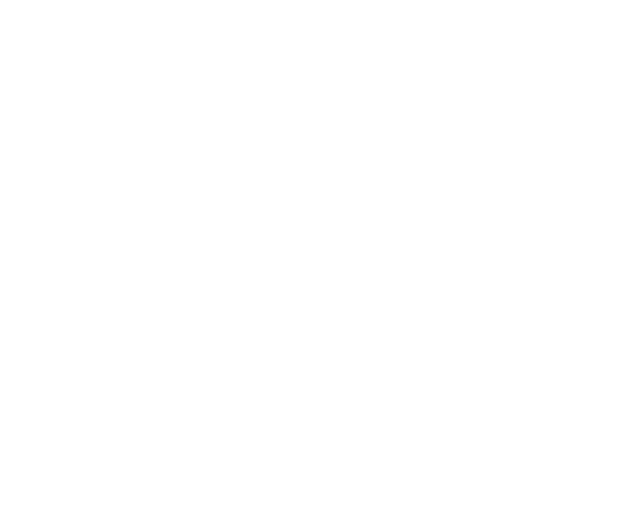
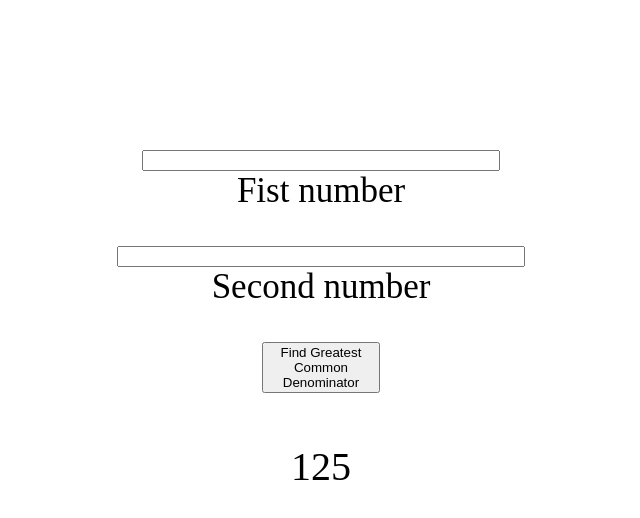
Before and after one commit to viktor-drok/greatest-common-denominator, a plain HTML site: page index.html in a window 1280 px wide. Shown: the whole page, without its empty margins (319-959 px from the left). Drawn offline with Linux system fonts and the light colour scheme.

Commit message:
add changes

```diff
--- a/index.html
+++ b/index.html
@@ -5,6 +5,61 @@
     <meta http-equiv="X-UA-Compatible" content="IE=edge" />
     <meta name="viewport" content="width=device-width, initial-scale=1.0" />
     <title>Document</title>
+    <script defer src="./script.js"></script>
   </head>
-  <body></body>
+  <body style="margin: 0 auto; max-width: 500px; padding-top: 150px">
+    <form
+      action="javascript:"
+      style="
+        display: flex;
+        flex-direction: column;
+        justify-content: center;
+        align-items: center;
+        text-align: center;
+        gap: 35px;
+      "
+    >
+      <label>
+        <input
+          style="width: 100%; box-sizing: border-box"
+          type="number"
+          id="input1"
+        />
+        <span style="font-size: 35px">Fist number</span>
+      </label>
+
+      <label>
+        <input
+          style="width: 100%; box-sizing: border-box"
+          type="number"
+          id="input2"
+        />
+        <span style="font-size: 35px">Second number</span>
+      </label>
+
+      <div
+        style="
+          display: flex;
+          flex-direction: column;
+          justify-content: center;
+          align-items: center;
+        "
+      >
+        <button
+          id="btn"
+          style="
+            display: flex;
+            justify-content: center;
+            align-items: center;
+            width: 50%;
+          "
+        >
+          Find Greatest Common Denominator
+        </button>
+        <output id="output" style="padding-top: 50px; font-size: 40px"
+          >125</output
+        >
+      </div>
+    </form>
+  </body>
 </html>
--- a/script.js
+++ b/script.js
@@ -1,5 +1,9 @@
 
-const primeNumbers = [2, 3, 5, 7, 11, 13, 17, 19, 23, 29]
+const primeNumbers = [2, 3, 5, 7, 11, 13, 17, 19, 23, 29, 31, 37, 41, 43, 47, 53, 59, 61, 67, 71, 73, 79, 83, 89, 97]
+
+btn.onclick = function () {
+    output.value = calcGreatestCommonDenominator(input1.value, input2.value)
+}
 
 function calcGreatestCommonDenominator(num1, num2) {
     const multipliers1 = findPrimeMultipliers(num1)
@@ -32,6 +36,7 @@ function findCommonValues(arr1, arr2) {
             if (arr1[i] === arr2[j]) {
                 commonValues.push(arr1[i])
                 arr2.splice(j, 1)
+                break
             }
         }
     }
```
